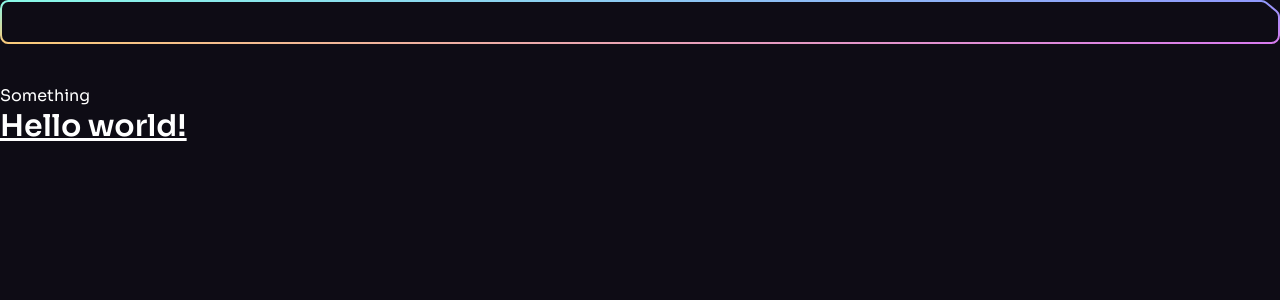
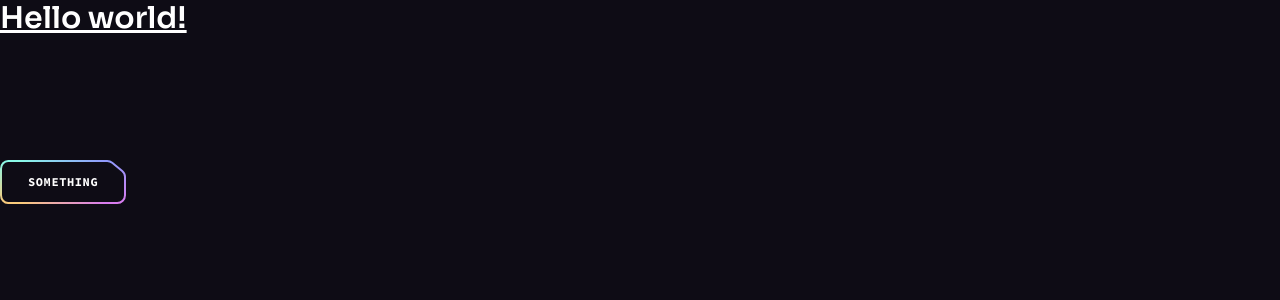
Before and after one commit to jahez07/brainwave, a React (Vite) app: page / in a window 1280 px wide. Shown: the top 300 px of the page. Built offline with nearby package versions, Linux system fonts and the light colour scheme.

Commit message:
renderButton & renderLink reusable code

```diff
--- a/src/App.jsx
+++ b/src/App.jsx
@@ -4,12 +4,10 @@ import Button from "./components/Button";
 const App = () => {
   return (
     <>
+      <h1 className="text-3xl font-bold underline">Hello world!</h1>
       <div className="pt-[4.75rem] lg:pt-[5.25rem] overflow-hidden">
-        <Button className="mt-10" href="#login">
-          Something
-        </Button>
+        <Button className="mt-10">Something</Button>
       </div>
-      <h1 className="text-3xl font-bold underline">Hello world!</h1>
       <ButtonGradient />
     </>
   );
--- a/src/components/Button.jsx
+++ b/src/components/Button.jsx
@@ -1,14 +1,27 @@
+/* eslint-disable no-unused-vars */
 import ButtonSvg from "../assets/svg/ButtonSvg";
 
 const Button = ({ className, href, onClick, children, px, white }) => {
+  const classes = `button relative infline-flex items-center justify-center h-11 transition-colors hover:text-color-1
+  ${px || "px-7"} ${white ? "text-n-8" : "text-n-1"} ${className || ""}`;
+
+  const spanClasses = `relative z-10`;
+
   const renderButton = () => (
-    <button>
-      <span>{children}</span>
+    <button className={classes}>
+      <span className={spanClasses}>{children}</span>
       {ButtonSvg(white)}
     </button>
   );
 
-  return renderButton();
+  const renderLink = () => {
+    <a href={href} className={classes}>
+      <span className={spanClasses}>{children}</span>
+      {ButtonSvg(white)}
+    </a>;
+  };
+
+  return href ? renderLink() : renderButton();
 };
 
 export default Button;
```
